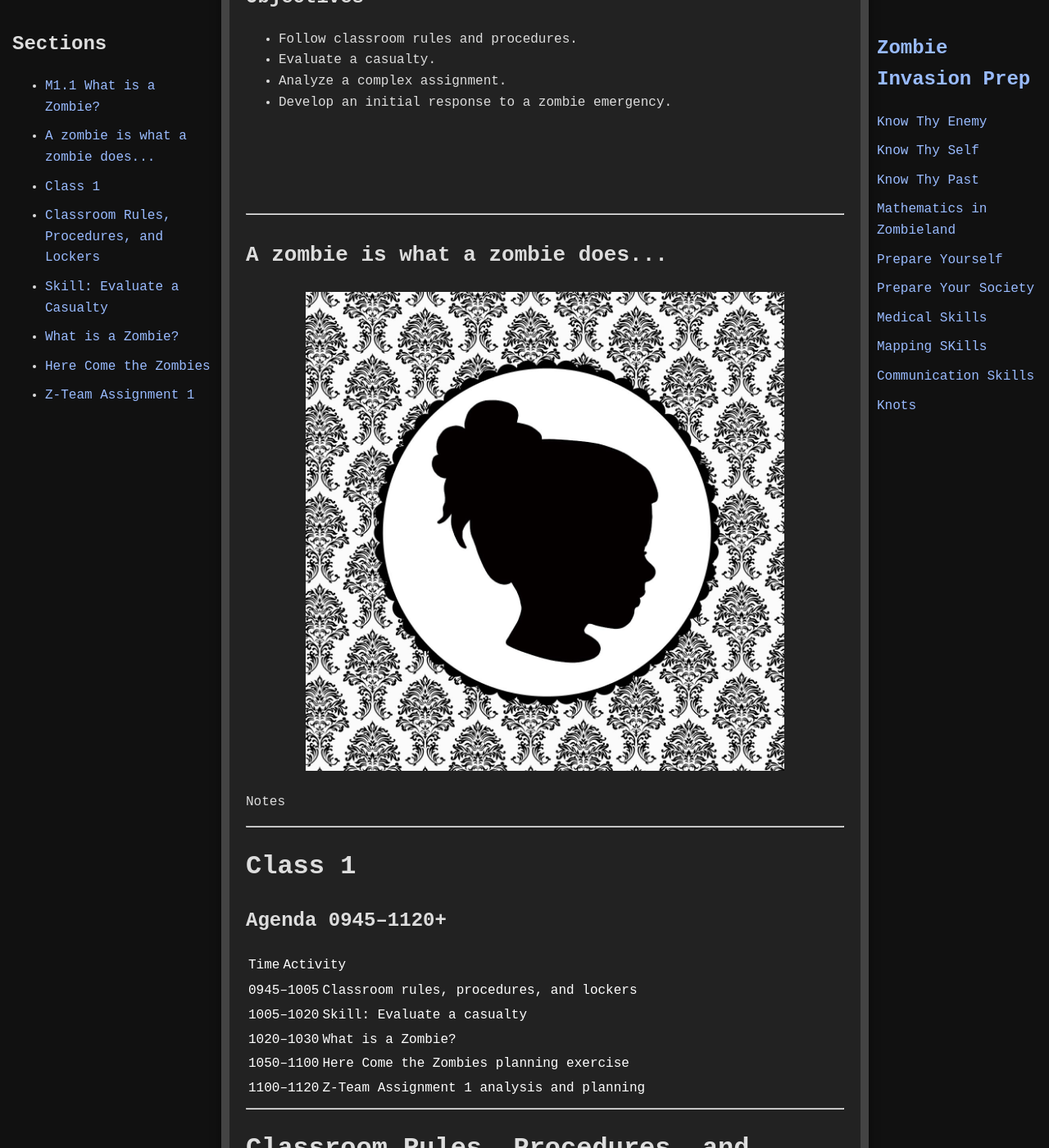
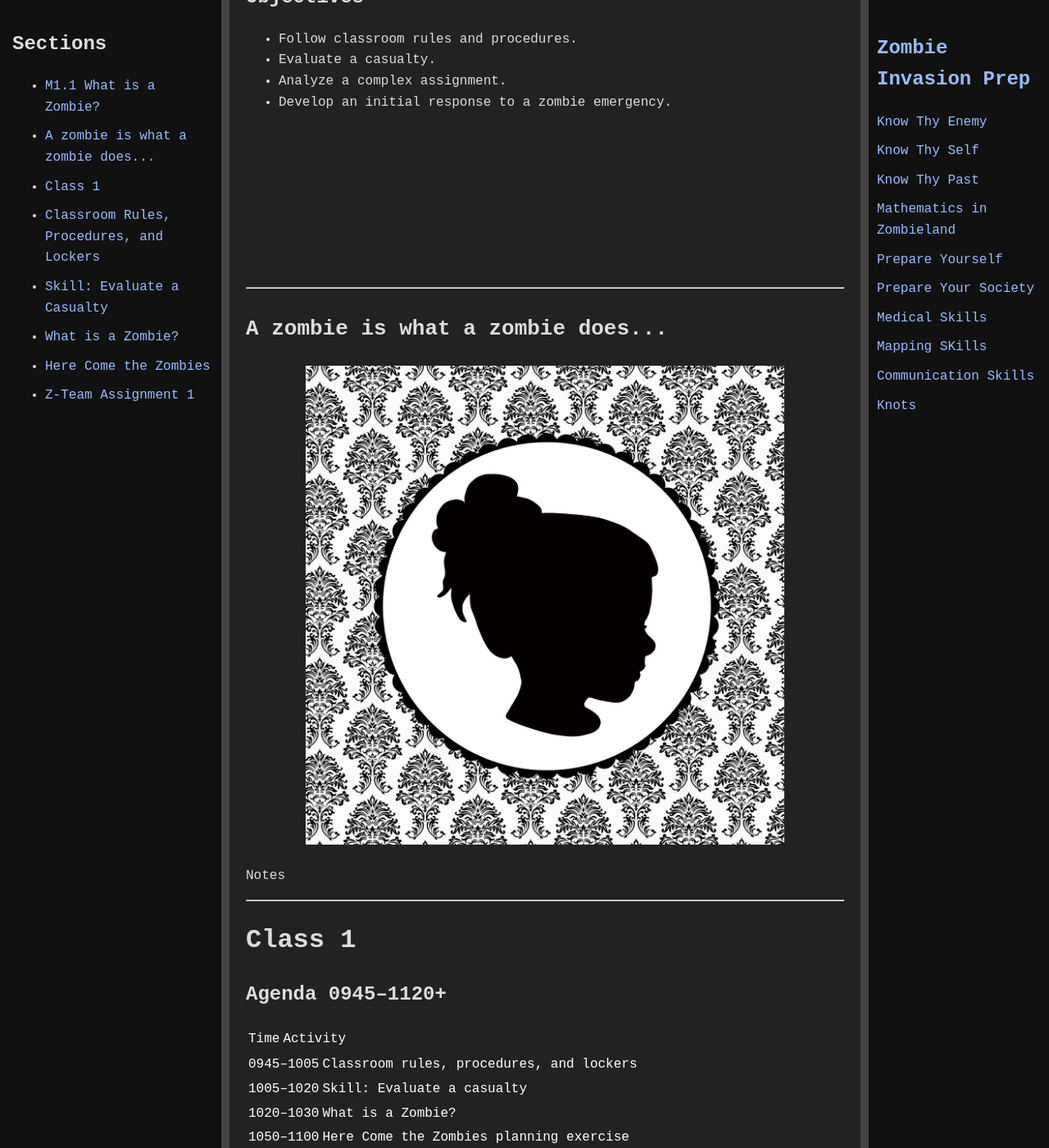
Before and after one commit to jboyce1/ZombieInvasionPrep, a Jekyll site: the page built from classes/know_thy_enemy/know_thy_enemy.md, in a window 1280 px wide and 1400 px high, scrolled down 576 px. Shown: the whole window at 82% size. Built offline with Jekyll 4.4.1, drawn with Linux system fonts in a browser that asks for light colours.

Commit message:
Update styles.css

```diff
--- a/assets/css/styles.css
+++ b/assets/css/styles.css
@@ -144,15 +144,15 @@
     }
 
     .gap-small {
-        min-height: 25px;
+        min-height: 45px;
     }
 
     .gap-medium {
-        min-height: 50px;
+        min-height: 90px;
     }
 
     .gap-large {
-        min-height: 90px;
+        min-height: 180px;
     }
 
 /* Mobile Styles */
```
